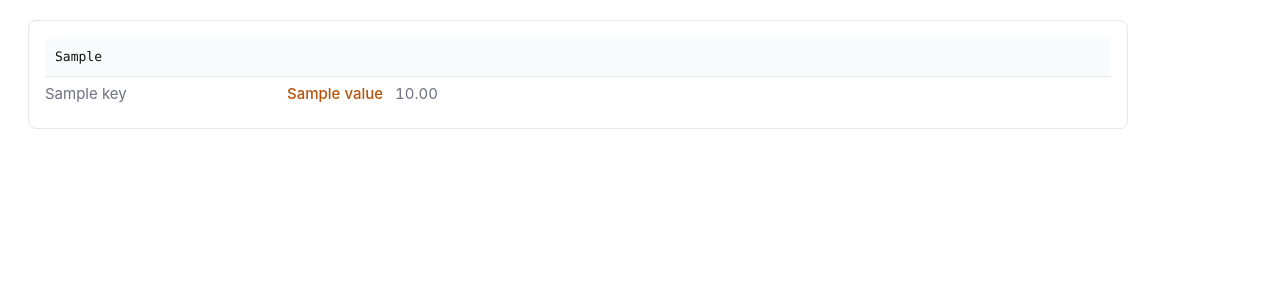
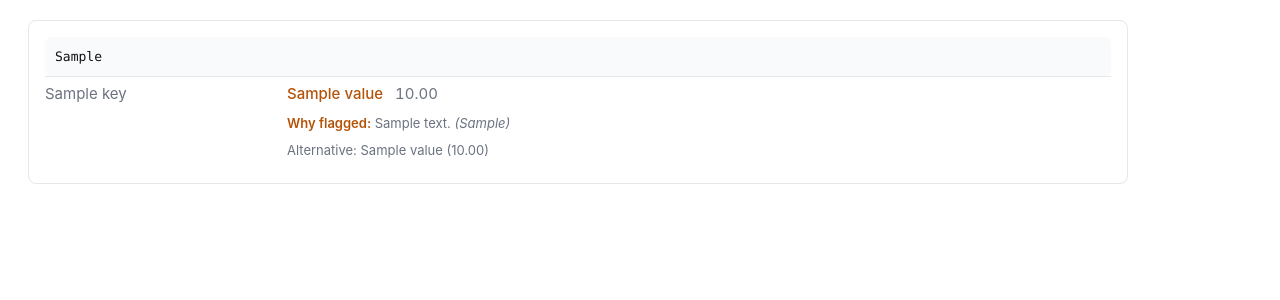
Before and after one commit to Talibdev27/ylookup-hackathon, a Flask app: template src/ui/templates/review.html in a window 1280 px wide. Shown: the part 67-367 px from the top of the page. Run offline with Flask 3, Linux system fonts and the light colour scheme; the template is opened without the code that fills it: most values are stand-ins (such as "Sample title", 1, 10 or a date in 2020).

Commit message:
Review queue runs, and shows why a row was flagged
serve.py is the entrypoint rather than the flask CLI: the CLI calls os.getcwd()
through python-dotenv at startup, which fails outright under a restricted working
directory. serve.py resolves paths from its own location instead.

The queue rendered the 23 flagged rows but not the reason for the flag, which is
the only part a fund manager actually needs. It now shows the evidence text and
the alternative to switch to, so the row is decidable without leaving the screen.

```diff
--- a/src/ui/templates/review.html
+++ b/src/ui/templates/review.html
@@ -17,6 +17,9 @@
   .val { font-weight:500; }
   .num { font-variant-numeric:tabular-nums; color:var(--muted); }
   .unresolved { color:var(--warn); }
+  .why { color:var(--muted); font-size:13px; padding:2px 0 8px 242px; }
+  .why b { font-weight:600; color:var(--warn); }
+  .alts { color:var(--muted); font-size:13px; padding:0 0 6px 242px; }
   .empty { color:var(--muted); padding:40px 0; }
 </style>
 <header>
@@ -33,6 +36,15 @@
           <span class="val {{ 'unresolved' if field.status != 'auto' }}">{{ field.value or '—' }}</span>
           <span class="num">{{ '%.2f'|format(field.confidence) }}</span>
         </div>
+        {% if field.status != 'auto' and field.evidence.text %}
+          <div class="why"><b>Why flagged:</b> {{ field.evidence.text }}
+            {% if field.evidence.source_list %}<i>({{ field.evidence.source_list }})</i>{% endif %}</div>
+          {% if field.alternatives %}
+            <div class="alts">Alternative:
+              {% for alt in field.alternatives %}{{ alt.value }} ({{ '%.2f'|format(alt.confidence) }}){% endfor %}
+            </div>
+          {% endif %}
+        {% endif %}
       {% endfor %}
     </article>
   {% else %}
```
Also changed, not shown: serve.py (added, +23 -0 lines), .claude/launch.json (added).
